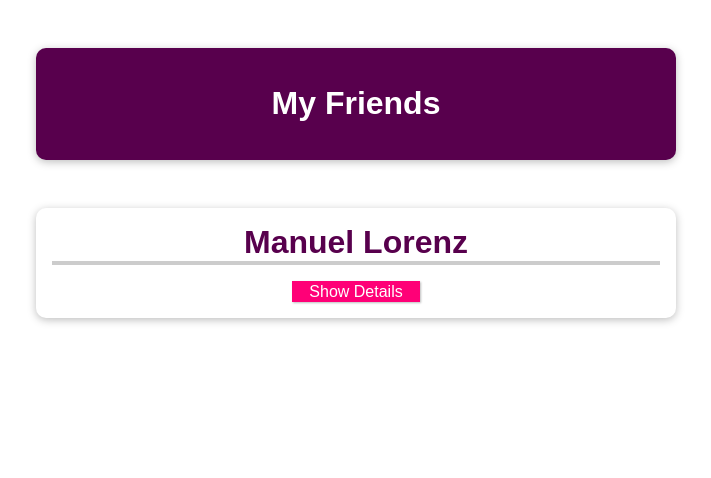
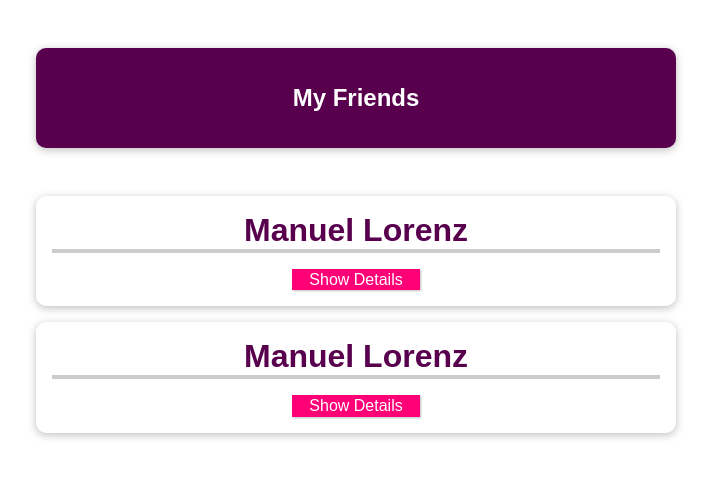
Before and after one commit to devR2001/vue-basics, a Vue app in the folder udemy-first-app/: page / in a window 1280 px wide. Shown: the top 478 px of the page, without its empty margins (284-995 px from the left). Built offline with nearby package versions, Linux system fonts and the light colour scheme.

Commit message:
udemy setup

```diff
--- a/udemy-first-app/public/index.html
+++ b/udemy-first-app/public/index.html
@@ -1,15 +1,19 @@
 <!DOCTYPE html>
-<html lang="">
+<html lang="en">
   <head>
-    <meta charset="utf-8">
-    <meta http-equiv="X-UA-Compatible" content="IE=edge">
-    <meta name="viewport" content="width=device-width,initial-scale=1.0">
-    <link rel="icon" href="<%= BASE_URL %>favicon.ico">
+    <meta charset="utf-8" />
+    <meta http-equiv="X-UA-Compatible" content="IE=edge" />
+    <meta name="viewport" content="width=device-width,initial-scale=1.0" />
+    <link rel="icon" href="<%= BASE_URL %>favicon.ico" />
     <title><%= htmlWebpackPlugin.options.title %></title>
   </head>
   <body>
     <noscript>
-      <strong>We're sorry but <%= htmlWebpackPlugin.options.title %> doesn't work properly without JavaScript enabled. Please enable it to continue.</strong>
+      <strong
+        >We're sorry but <%= htmlWebpackPlugin.options.title %> doesn't work
+        properly without JavaScript enabled. Please enable it to
+        continue.</strong
+      >
     </noscript>
     <div id="app"></div>
     <!-- built files will be auto injected -->
--- a/udemy-first-app/src/App.vue
+++ b/udemy-first-app/src/App.vue
@@ -1,29 +1,30 @@
 <template>
-  <header><h1>My Friends</h1></header>
-  <ul>
-    <FriendContactVue />
-  </ul>
+  <section>
+    <header>
+      <h1>My Friends</h1>
+    </header>
+    <ul>
+      <friend-contact></friend-contact>
+      <friend-contact></friend-contact>
+    </ul>
+  </section>
 </template>
 
 <script>
-import FriendContactVue from "./components/FriendContact.vue";
 export default {
-  components: {
-    FriendContactVue,
-  },
   data() {
     return {
       friends: [
         {
           id: "manuel",
           name: "Manuel Lorenz",
-          phone: "01234 435345 233",
+          phone: "0123 45678 90",
           email: "manuel@localhost.com",
         },
         {
           id: "julie",
           name: "Julie Jones",
-          phone: "01234 435345 233",
+          phone: "0987 654421 21",
           email: "julie@localhost.com",
         },
       ],
@@ -36,15 +37,12 @@ export default {
 * {
   box-sizing: border-box;
 }
-
 html {
   font-family: "Jost", sans-serif;
 }
-
 body {
   margin: 0;
 }
-
 header {
   box-shadow: 0 2px 8px rgba(0, 0, 0, 0.26);
   margin: 3rem auto;
@@ -56,13 +54,11 @@ header {
   width: 90%;
   max-width: 40rem;
 }
-
 #app ul {
   margin: 0;
   padding: 0;
   list-style: none;
 }
-
 #app li {
   box-shadow: 0 2px 8px rgba(0, 0, 0, 0.26);
   margin: 1rem auto;
@@ -72,14 +68,12 @@ header {
   width: 90%;
   max-width: 40rem;
 }
-
 #app h2 {
   font-size: 2rem;
   border-bottom: 4px solid #ccc;
   color: #58004d;
   margin: 0 0 1rem 0;
 }
-
 #app button {
   font: inherit;
   cursor: pointer;
@@ -89,7 +83,6 @@ header {
   padding: 0.05rem 1rem;
   box-shadow: 1px 1px 2px rgba(0, 0, 0, 0.26);
 }
-
 #app button:hover,
 #app button:active {
   background-color: #ec3169;
--- a/udemy-first-app/src/components/FriendContact.vue
+++ b/udemy-first-app/src/components/FriendContact.vue
@@ -1,12 +1,16 @@
 <template>
   <li>
-    <h2>
-      {{ friend.name }}
-    </h2>
-    <button @click="toggleDetails">Show Details</button>
+    <h2>{{ friend.name }}</h2>
+    <button @click="toggleDetails">{{ detailsAreVisible ? 'Hide' : 'Show' }} Details</button>
     <ul v-if="detailsAreVisible">
-      <li><strong>Phone:</strong>{{ friend.phone }}</li>
-      <li><strong>Email:</strong>{{ friend.email }}</li>
+      <li>
+        <strong>Phone:</strong>
+        {{ friend.phone }}
+      </li>
+      <li>
+        <strong>Email:</strong>
+        {{ friend.email }}
+      </li>
     </ul>
   </li>
 </template>
@@ -19,7 +23,7 @@ export default {
       friend: {
         id: "manuel",
         name: "Manuel Lorenz",
-        phone: "01234 435345 233",
+        phone: "0123 45678 90",
         email: "manuel@localhost.com",
       },
     };
@@ -27,9 +31,7 @@ export default {
   methods: {
     toggleDetails() {
       this.detailsAreVisible = !this.detailsAreVisible;
-    },
-  },
+    }
+  }
 };
 </script>
-
-<style></style>
```
Also changed, not shown: udemy-first-app/package.json (+11 -31 lines), udemy-first-app/src/main.js (+9 -3 lines), udemy-first-app/.browserslistrc (added), udemy-first-app/.eslintrc.js (added), 2 other files (tests, documents, lock files or other folders).
